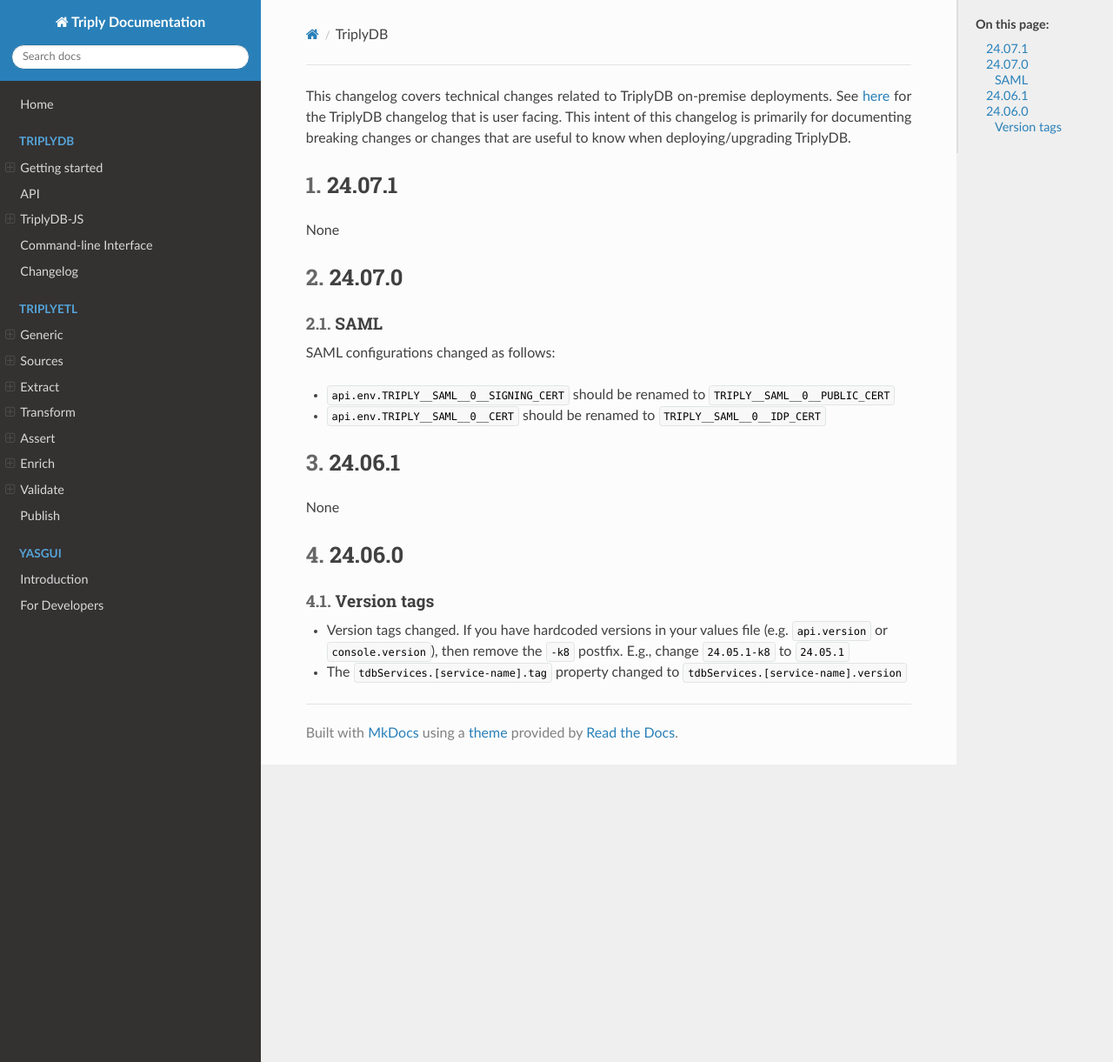
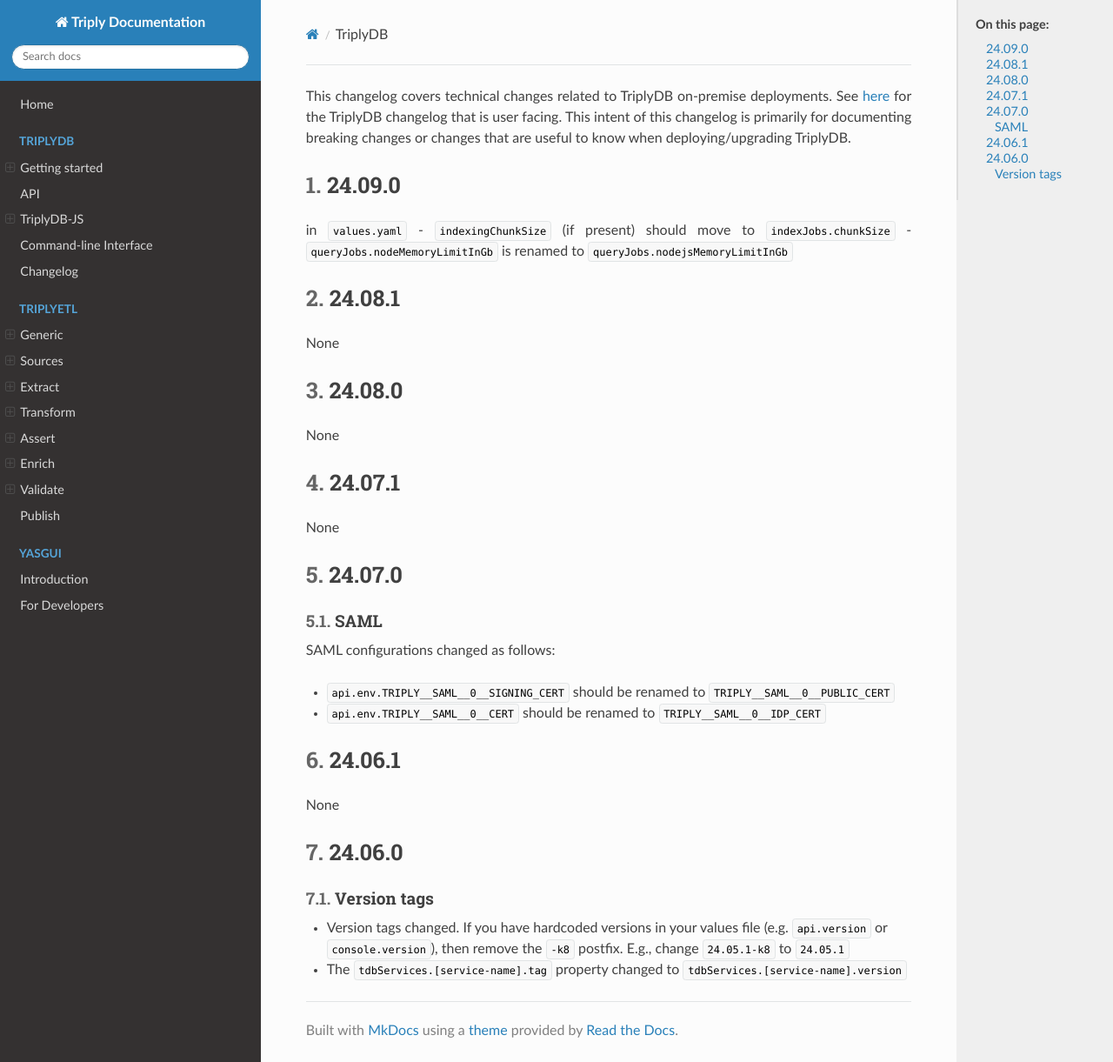
Before and after one commit to TriplyDB/Documentation, an MkDocs documentation site: the page built from docs/triplydb-technical-changelog/index.md, in a window 1280 px wide and 1221 px high. Shown: the whole window at 87% size. Built offline with MkDocs 1.6.1, drawn with Linux system fonts in a browser that asks for light colours.

Commit message:
update technical changelog

```diff
--- a/docs/triplydb-technical-changelog/index.md
+++ b/docs/triplydb-technical-changelog/index.md
@@ -8,12 +8,23 @@
 This changelog covers technical changes related to TriplyDB on-premise deployments. See [here](/triplydb-changelog) for the TriplyDB changelog that is user facing.
 This intent of this changelog is primarily for documenting breaking changes or changes that are useful to know when deploying/upgrading TriplyDB.
 
+## 24.09.0 {#24.09.0}
+
+in `values.yaml`
+- `indexingChunkSize` (if present) should move to `indexJobs.chunkSize`
+- `queryJobs.nodeMemoryLimitInGb` is renamed to `queryJobs.nodejsMemoryLimitInGb`
+
+## 24.08.1 {#24.08.1}
+
+None
+
+## 24.08.0 {#24.08.0}
+
+None
 
 ## 24.07.1 {#24.07.1}
 
 None
-
-
 
 ## 24.07.0 {#24.07.0}
 
```
